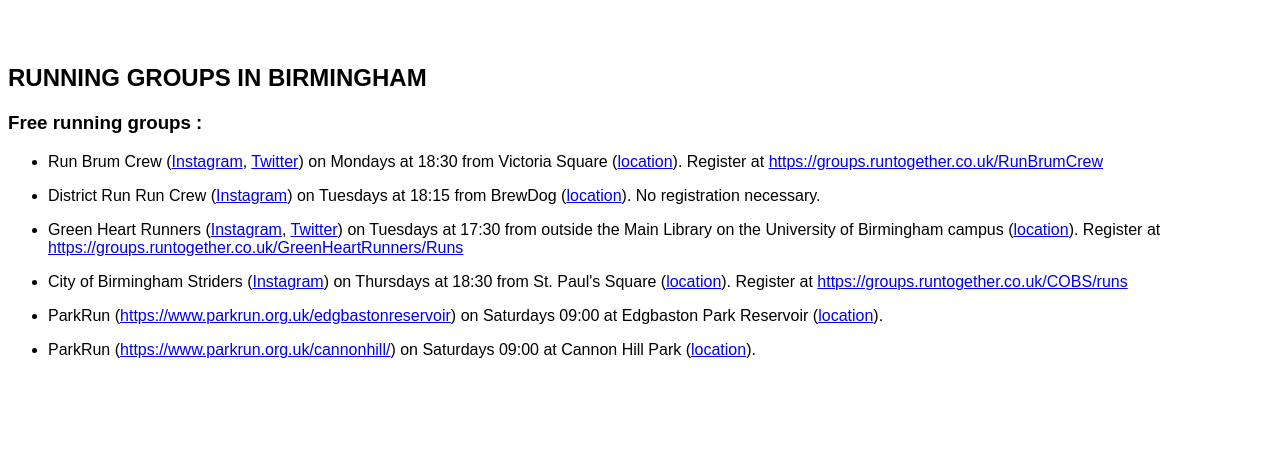
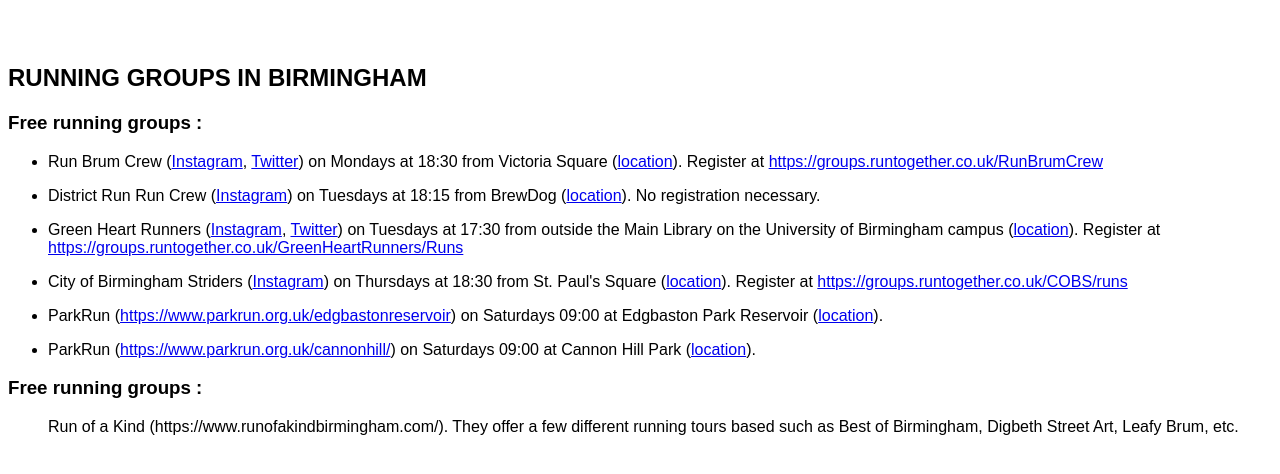
Before and after one commit to rajeshchitnis/rajeshchitnis.github.io, a Jekyll site: the page running.html, which Jekyll copies as it is, in a window 1280 px wide. Shown: the top 474 px of the page. Built offline with Jekyll 4.4.1, drawn with Linux system fonts in a browser that asks for light colours.

Commit message:
Update running.html

```diff
--- a/running.html
+++ b/running.html
@@ -82,6 +82,15 @@
 
 
 
+<h3> Free running groups :</h3>
+<p>
+</p>
+<ul>
+
+Run of a Kind (https://www.runofakindbirmingham.com/). They offer a few different running tours based such as Best of Birmingham, Digbeth Street Art, Leafy Brum, etc.
+
+</ul>
+
 
 <br>
 <br>
```
